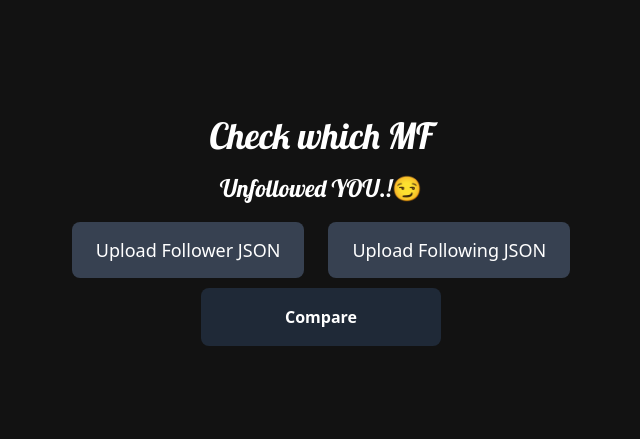
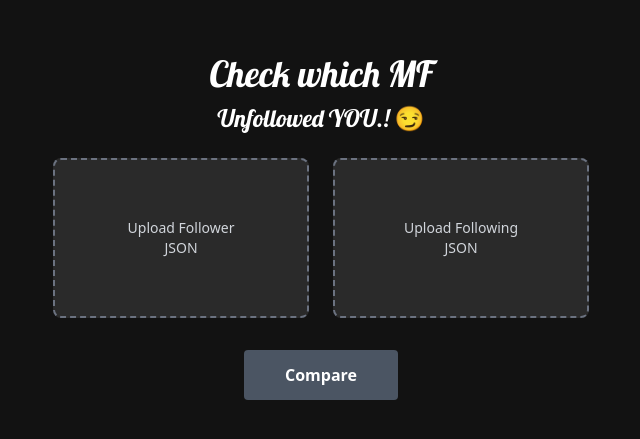
Before and after one commit to Jairus313/AreYouACelebrityBro, a React (Vite) app: page / in a window 1280 px wide. Shown: the part 157-596 px from the top of the page, without its empty margins (319-959 px from the left). Built offline with nearby package versions, Linux system fonts and the light colour scheme.

Commit message:
changed place holder

```diff
--- a/src/App.jsx
+++ b/src/App.jsx
@@ -40,16 +40,21 @@ function App() {
     }
   };
 
+  const handleGoBack = () => {
+    setResult(null);
+    setFollowerFile(null);
+    setFollowingFile(null);
+    setError("");
+  };
+
   return (
     <div className="min-h-screen bg-[#121212] text-white p-6 flex flex-col justify-center items-center">
-      <h1 className="text-4xl font-lobster text-white text-center mb-4">
-        Check which MF
-      </h1>
-      <h2 className="text-2xl font-lobster text-white text-center mb-8">
-        Unfollowed YOU.!😏
-      </h2>
+      {!result && (
+        <>
+          <h1 className="text-4xl font-lobster text-white text-center mb-2">Check which MF</h1>
+          <h2 className="text-2xl font-lobster text-white text-center mb-6">Unfollowed YOU.! 😏</h2>
 
-      <div className="flex flex-wrap justify-center gap-6 mb-6">
+          <div className="flex flex-wrap justify-center gap-6 mb-8">
             <div>
               <input
                 type="file"
@@ -60,9 +65,13 @@ function App() {
               />
               <label
                 htmlFor="follower"
-            className="bg-gray-700 hover:bg-gray-600 px-6 py-4 rounded-lg cursor-pointer text-lg w-60 text-center"
+                className="w-64 h-40 bg-[#2a2a2a] border-2 border-dashed border-gray-500 flex items-center justify-center text-center cursor-pointer text-sm text-gray-300 rounded-lg hover:border-gray-300 transition px-2"
               >
-            Upload Follower JSON
+                {followerFile ? (
+                  <span className="text-sm text-blue-400 break-words">{followerFile.name}</span>
+                ) : (
+                  <>Upload Follower<br />JSON</>
+                )}
               </label>
             </div>
 
@@ -76,24 +85,37 @@ function App() {
               />
               <label
                 htmlFor="following"
-            className="bg-gray-700 hover:bg-gray-600 px-6 py-4 rounded-lg cursor-pointer text-lg w-60 text-center"
+                className="w-64 h-40 bg-[#2a2a2a] border-2 border-dashed border-gray-500 flex items-center justify-center text-center cursor-pointer text-sm text-gray-300 rounded-lg hover:border-gray-300 transition px-2"
               >
-            Upload Following JSON
+                {followingFile ? (
+                  <span className="text-sm text-blue-400 break-words">{followingFile.name}</span>
+                ) : (
+                  <>Upload Following<br />JSON</>
+                )}
               </label>
             </div>
           </div>
 
           <button
             onClick={handleCompare}
-        className="bg-gray-800 text-white px-8 py-4 rounded-lg font-semibold hover:bg-gray-700 w-60 text-center mb-6"
+            className="bg-gray-600 text-white px-10 py-3 rounded font-semibold hover:bg-gray-500 transition mb-8"
           >
             Compare
           </button>
 
           {error && <p className="text-red-400 text-center mb-4">{error}</p>}
+        </>
+      )}
 
       {result && (
         <div className="max-w-3xl w-full space-y-8">
+          <button
+            onClick={handleGoBack}
+            className="bg-gray-700 text-white px-6 py-2 rounded font-semibold hover:bg-gray-600 mb-6"
+          >
+            ← Go Back
+          </button>
+
           <div className="bg-[#1e1e1e] p-6 rounded-xl">
             <h2 className="text-xl font-semibold mb-4">Unfollowed You</h2>
             <ul className="space-y-1 list-disc list-inside">
```
Lines whose indentation alone changed are shown as unchanged.
